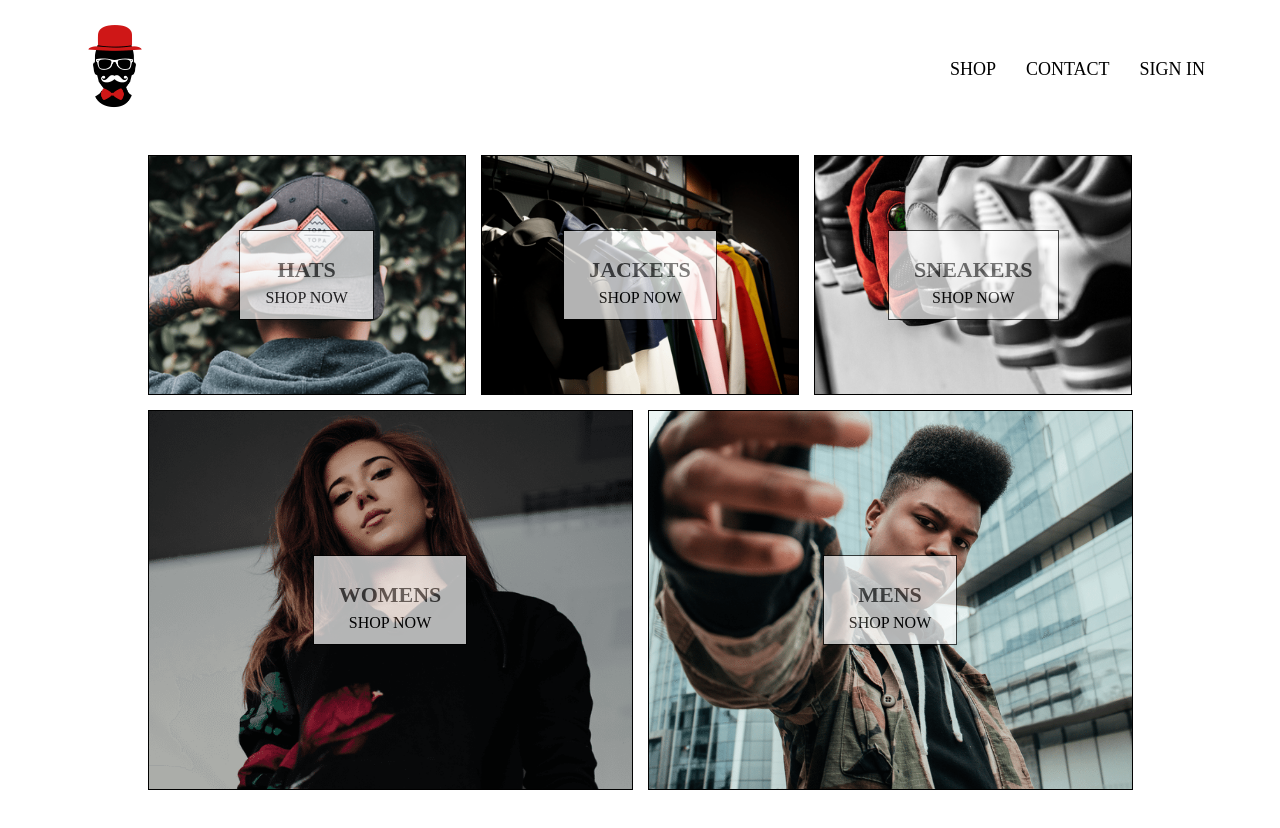
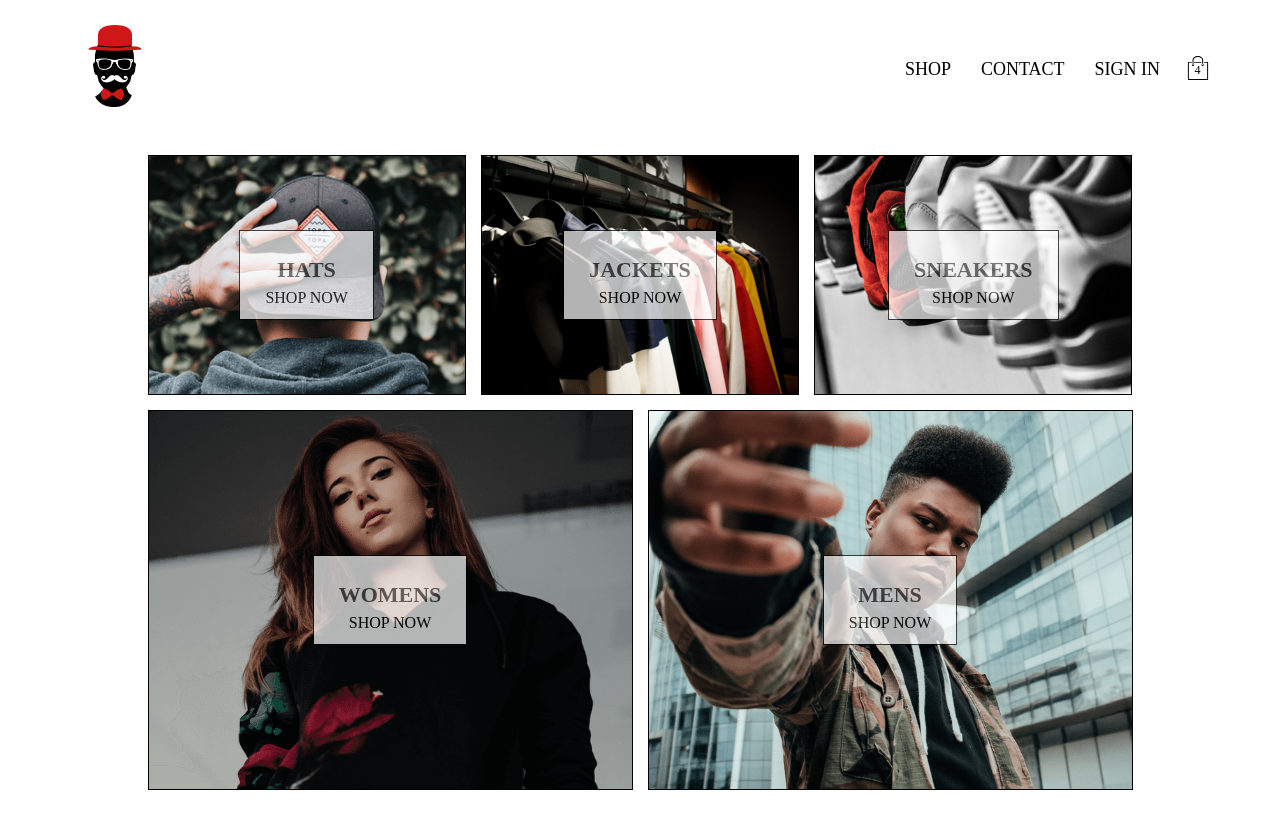
Before and after one commit to IbrahimTarabay/Style88, a React (Create React App) app: page / in a window 1280 px wide. Shown: the top 828 px of the page. Built offline with nearby package versions, Linux system fonts and the light colour scheme; no server answers; a web font is replaced by a local one.

Commit message:
added cartIcon and cartDropdown

```diff
--- a/src/App.js
+++ b/src/App.js
@@ -27,7 +27,7 @@ class App extends React.Component {
           setCurrentUser({
             id: snapShot.id,
             ...snapShot.data()
-          });
+          });/*this function like setState*/
         });
       }
       else{/*if user log out set currentUser to null*/
@@ -69,13 +69,13 @@ class App extends React.Component {
 
 const mapStateToProps = ({user}) =>({
   currentUser: user.currentUser
-})
+})/*we use this function to be able to use currentUser state in code it's like this.state*/
 
 const mapDispatchToProps = dispatch =>({
   setCurrentUser: user => dispatch(setCurrentUser(user))
   /*dispatch() whatever you're passing object is going to be an action that i'm going to pass to every reducer*/
   /*the user will be then used as a payload*/
-})
+})/*we use this function to be able to use setCurrentUser*/
 
 export default connect(mapStateToProps,mapDispatchToProps)(App);
 
--- /dev/null
+++ b/src/components/cart-dropdown/cart-dropdown.jsx
@@ -0,0 +1,12 @@
+import React from 'react';
+import CustomButton from '../custom-button/custom-button';
+import './cart-dropdown.scss';
+
+const CartDropdown = () =>(
+  <div className='cart-dropdown'>
+    <div className='cart-items' />
+    <CustomButton>GO TO CHECKOUT</CustomButton>
+   </div>
+);
+
+export default CartDropdown;
--- /dev/null
+++ b/src/components/cart-dropdown/cart-dropdown.scss
@@ -0,0 +1,24 @@
+.cart-dropdown {
+    position: absolute;
+    width: 240px;
+    height: 340px;
+    display: flex;
+    flex-direction: column;
+    padding: 20px;
+    border: 1px solid black;
+    background-color: white;
+    top: 90px;
+    right: 40px;
+    z-index: 5;
+
+    .cart-items {
+      height: 240px;
+      display: flex;
+      flex-direction: column;
+      overflow: scroll;
+    }
+
+    button {
+      margin-top: auto;
+    }
+  }
--- /dev/null
+++ b/src/components/cart-icon/cart-icon.jsx
@@ -0,0 +1,21 @@
+import React from 'react';
+import {ReactComponent as ShoppingIcon} from '../../assets/shopping-bag.svg';
+/*This is a new special syntax when importing SVG in React.
+ The ReactComponent import name is special and tells Create React App
+ that you want a React component that renders an SVG, rather than its filename.*/
+import './cart-icon.scss';
+import {connect} from 'react-redux';
+import {toggleCartHidden} from '../../redux/cart/cart.actions';
+
+const CartIcon = ({toggleCartHidden}) =>(
+  <div className='cart-icon' onClick={toggleCartHidden}>
+    <ShoppingIcon className='shopping-icon' />
+    <span className='item-count'>4</span>
+    </div>
+);
+
+const mapDispatchToProps = dispatch =>({
+  toggleCartHidden: () => dispatch(toggleCartHidden())
+});
+
+export default connect(null,mapDispatchToProps)(CartIcon);
--- /dev/null
+++ b/src/components/cart-icon/cart-icon.scss
@@ -0,0 +1,21 @@
+.cart-icon {
+    width: 45px;
+    height: 45px;
+    position: relative;
+    display: flex;
+    align-items: center;
+    justify-content: center;
+    cursor: pointer;
+
+    .shopping-icon {
+      width: 24px;
+      height: 24px;
+    }
+
+    .item-count {
+      position: absolute;
+      font-size: 12px;
+      /*font-weight: bold;*/
+      bottom: 12px;
+    }
+  }
--- a/src/components/header/header.jsx
+++ b/src/components/header/header.jsx
@@ -4,8 +4,10 @@ import {connect} from 'react-redux';
 import style88 from '../../assets/style88.png';
 import './header.scss';
 import {auth} from '../../firebase/firebase.utils';
+import CartIcon from '../cart-icon/cart-icon';
+import CartDropdown from '../cart-dropdown/cart-dropdown';
 
-const Header = ({currentUser}) =>(
+const Header = ({currentUser,hidden}) =>(
     <div className='header'>
       <Link className='logo-container' to="/">
       <img alt="style88" src={style88} style={{ height:100, width: 110 }} />
@@ -18,18 +20,23 @@ const Header = ({currentUser}) =>(
               CONTACT
           </Link>
           {
-            currentUser?
+            currentUser ?
             <div className='option' onClick={()=>auth.signOut()}>SIGN OUT</div>
             :
             <Link className='option' to='/signin'>SIGN IN</Link>
           }
+          <CartIcon />
         </div>
+        {hidden ? null : <CartDropdown />}
+        {/*we move the functionality of the CartDropdown
+        outside the header component and put it inside of global redux state*/}
       </div>
 )
 
-const mapStateToProps = state =>({
-  /*we can name this function anything but this the standard, state here indication for roort state*/
-  currentUser: state.user.currentUser
-})
+/*we can name this function anything but this the standard, state here indication for roort state*/
+const mapStateToProps = ({ user: { currentUser }, cart: { hidden } }) => ({
+  currentUser,/*instead of currentUser: state.user.currentUser*/
+  hidden/*instead of hidden: state.cart.hidden*/
+});
 
 export default connect(mapStateToProps)(Header);
--- /dev/null
+++ b/src/redux/cart/cart.actions.js
@@ -0,0 +1,7 @@
+import {CartActionTypes} from './cart.types';
+
+export const toggleCartHidden = () => ({
+  type: CartActionTypes.TOGGLE_CART_HIDDEN
+  /*payload is optional property, we don't need it in this case,
+   we don't need to pass payload to cart.reducer*/
+});
--- /dev/null
+++ b/src/redux/cart/cart.reducer.js
@@ -0,0 +1,19 @@
+import {CartActionTypes} from './cart.types';
+
+const INITIAL_STATE = {
+  hidden: true
+};
+
+const cartReducer = (state=INITIAL_STATE,action) =>{
+  switch(action.type){
+    case CartActionTypes.TOGGLE_CART_HIDDEN:
+      return{
+        ...state,
+        hidden: !state.hidden
+      }/*we don't need to use action.payload we just want to toggle hidden values*/
+      default:
+        return state;
+  }
+}
+
+export default cartReducer;
--- /dev/null
+++ b/src/redux/cart/cart.types.js
@@ -0,0 +1,3 @@
+export const CartActionTypes = {
+  TOGGLE_CART_HIDDEN: 'TOGGLE_CART_HIDDEN'
+};
--- a/src/redux/root-reducer.js
+++ b/src/redux/root-reducer.js
@@ -1,6 +1,8 @@
 import {combineReducers} from 'redux';
 import userReducer from './user/user.reducer';
+import cartReducer from './cart/cart.reducer';
 
 export default combineReducers({
-  user: userReducer
+  user: userReducer,
+  cart: cartReducer
 })
```
Also changed, not shown: src/assets/shopping-bag.svg (added).
